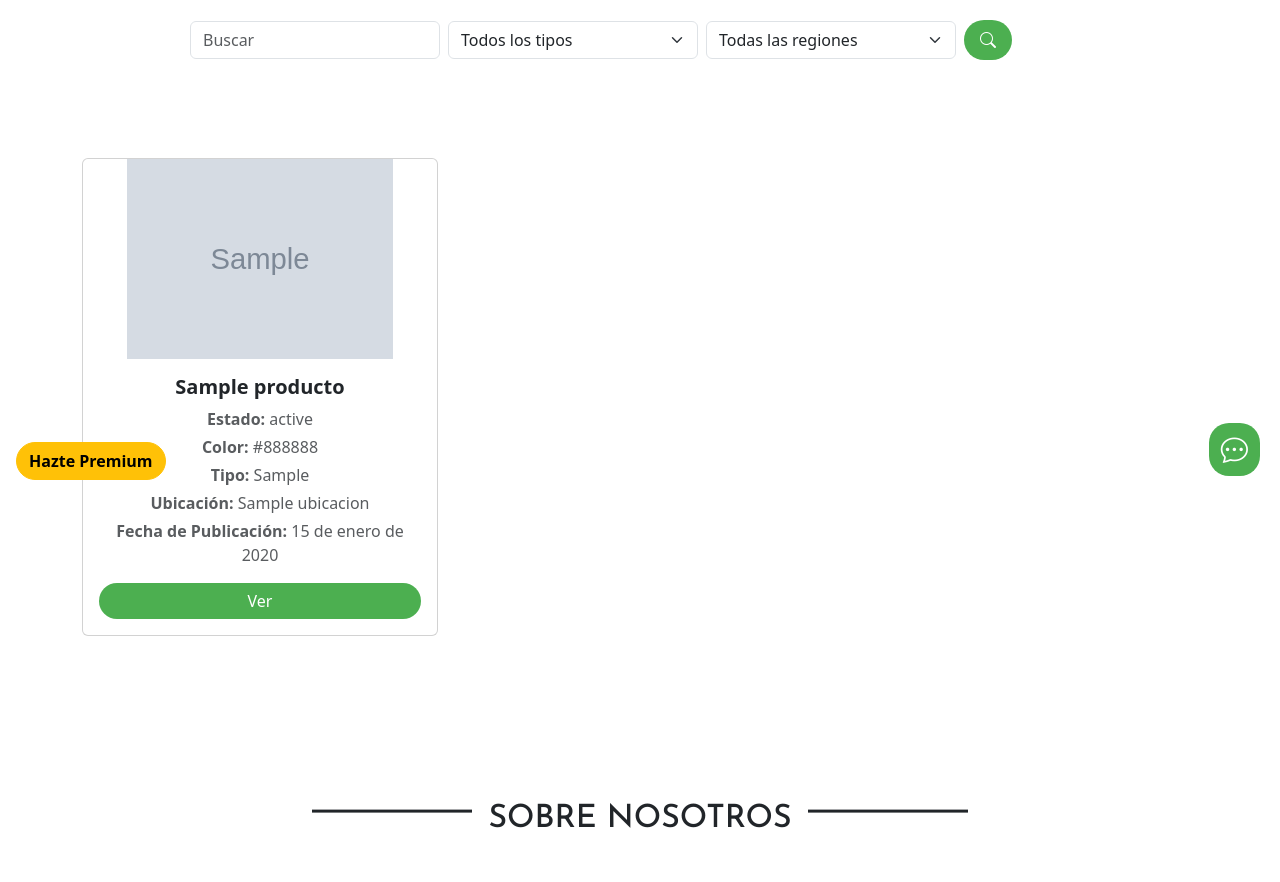
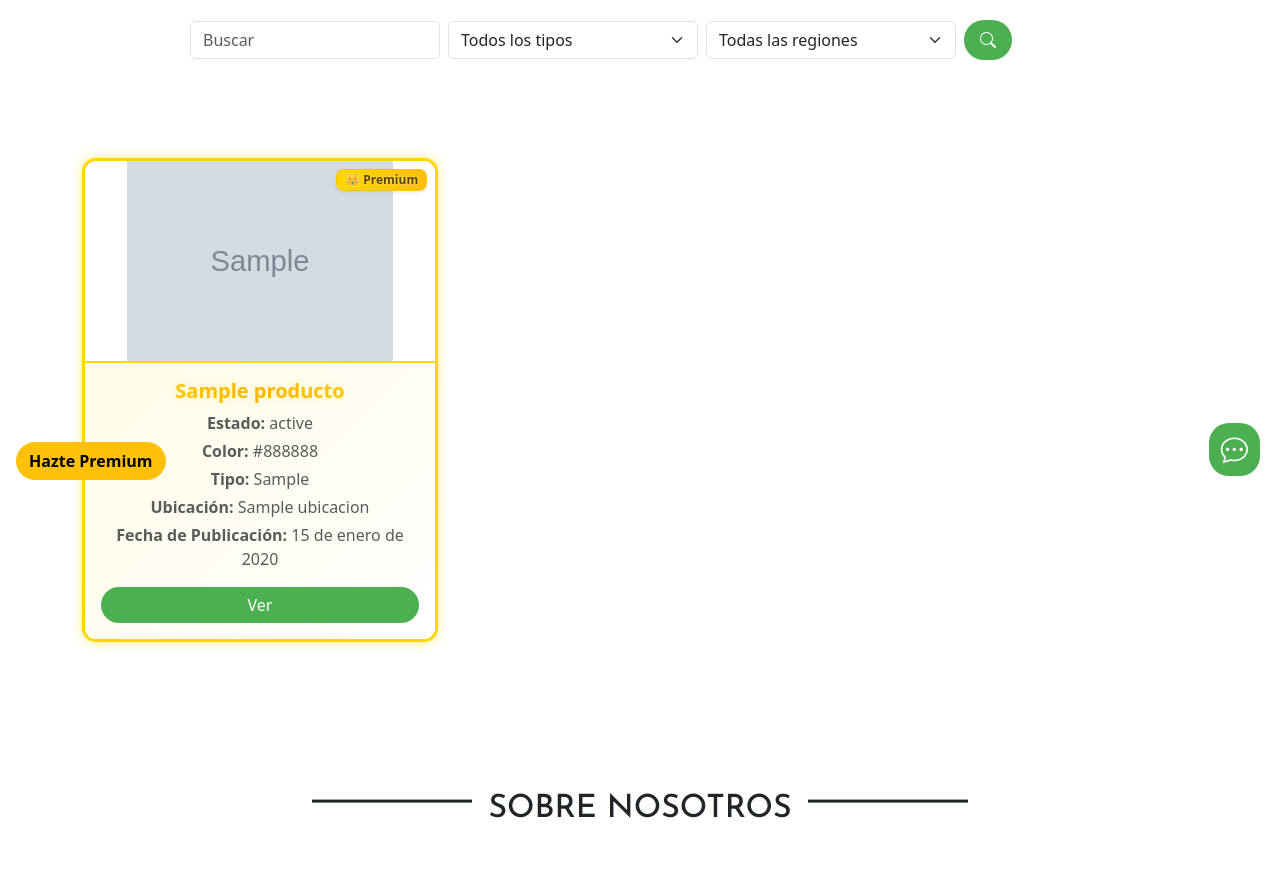
Before and after one commit to Deigods/EcoIntercambio, a Django app: page / in a window 1280 px wide. Shown: the part 304-1186 px from the top of the page. Run offline with Django 5.2, Linux system fonts and the light colour scheme; a user stored in the database is signed in; tables that the repository leaves empty hold one stand-in row (values such as "Sample post"); grey boxes marked "Sample" are stand-in pictures; parts of the project's set-up code (start-up, migrations or seed data) failed here and were passed over; some libraries are stand-ins or nearby versions; some web fonts are replaced.

Commit message:
Marco dorado + corona+ corona  en inicio

```diff
--- a/app/templates/app/index.html
+++ b/app/templates/app/index.html
@@ -30,10 +30,23 @@
         {% if entity %}
             {% for p in entity %}
                 <div class="col-md-4 media-card">
-                    <div class="card mb-3">
-                        {% if p.imagen %}<img src="{{ p.imagen.url }}" class="card-img-top" alt="{{ p.nombre }}">{% endif %}
-                        <div class="card-body">
-                            <h5 class="card-title text-center"><strong>{{ p.nombre }}</strong></h5>
+                    <div class="card h-100 position-relative {% if p.usuario.profile.is_premium %}premium-card{% endif %}">
+
+                        {% if p.usuario.profile.is_premium %}
+                            <!-- Cintillo Premium -->
+                            <span class="badge bg-warning text-dark position-absolute top-0 end-0 m-2 shadow-sm premium-badge">
+                                👑 Premium
+                            </span>
+                        {% endif %}
+
+                        {% if p.imagen %}
+                            <img src="{{ p.imagen.url }}" class="card-img-top" alt="{{ p.nombre }}">
+                        {% endif %}
+
+                        <div class="card-body d-flex flex-column {% if p.usuario.profile.is_premium %}premium-body{% endif %}">
+                            <h5 class="card-title text-center {% if p.usuario.profile.is_premium %}premium-title{% endif %}">
+                                <strong>{{ p.nombre }}</strong>
+                            </h5>
                             <p class="mb-1 text-muted text-center"><strong>Estado:</strong> {{ p.estado }}</p>
                             <p class="mb-1 text-muted text-center"><strong>Color:</strong> {{ p.color }}</p>
                             <p class="mb-1 text-muted text-center"><strong>Tipo:</strong> {{ p.tipo }}</p>
@@ -82,5 +95,4 @@
     </div>
 </section>
 {% endblock %}
-
 {% endblock %}
```
